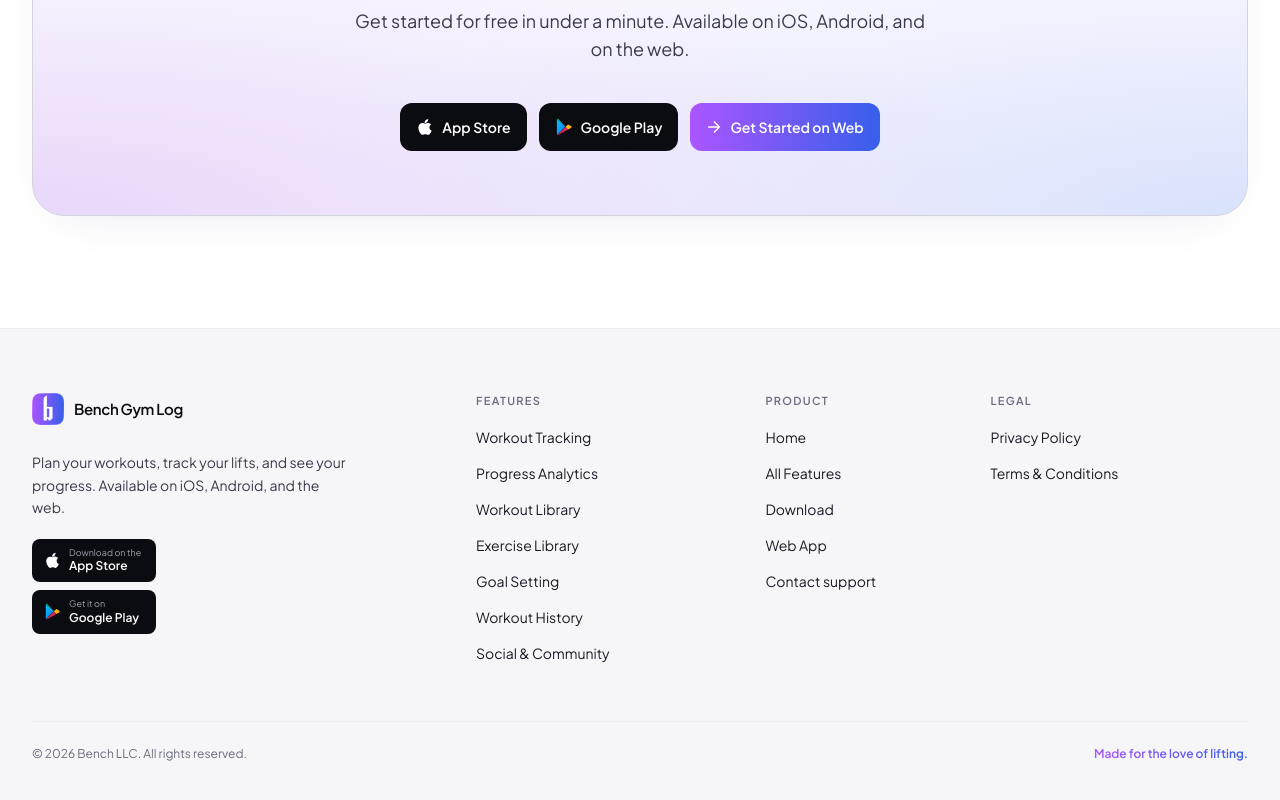
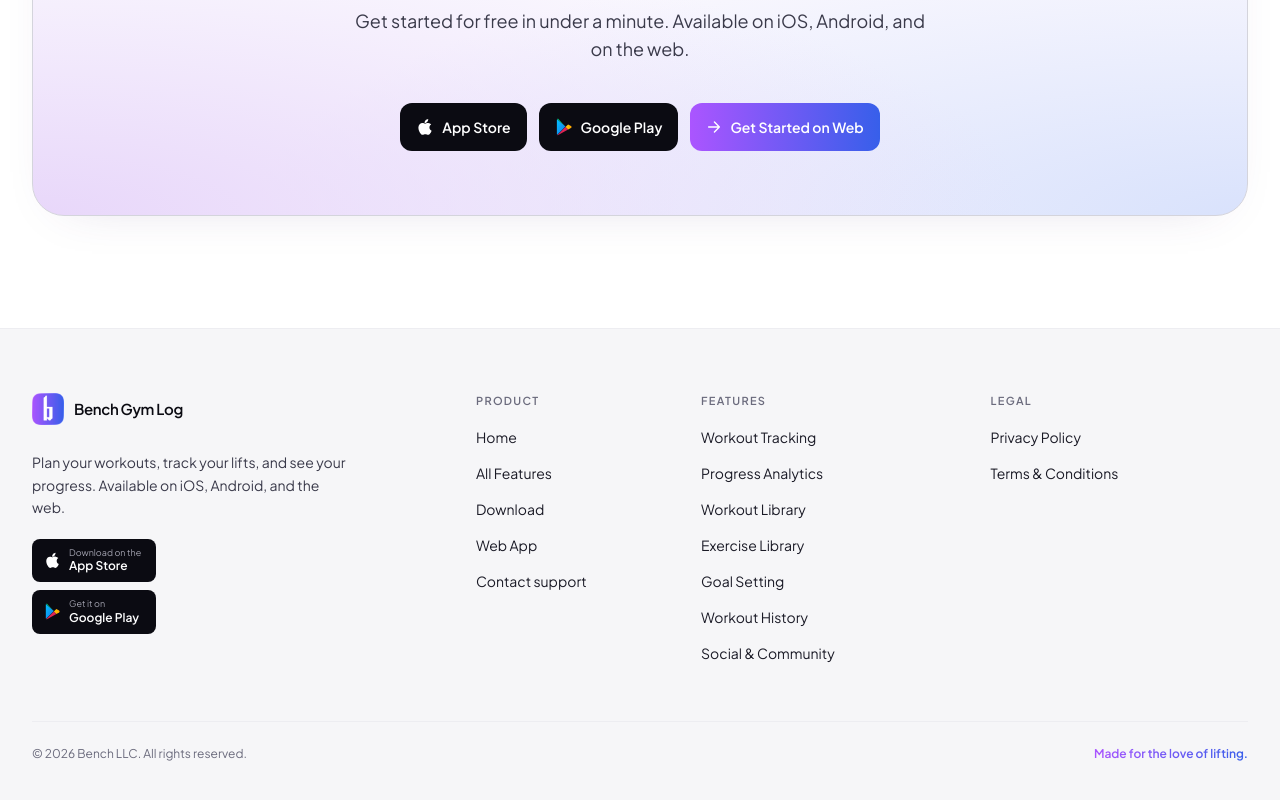
Before and after one commit to sampojwalam/bench-main, a Next.js app: page / in a window 1280 px wide. Shown: the part 6484-7284 px from the top of the page. Built offline with nearby package versions, Linux system fonts and the light colour scheme.

Commit message:
reorder footer section

```diff
--- a/src/components/Footer.tsx
+++ b/src/components/Footer.tsx
@@ -18,7 +18,7 @@
   return (
     <footer className="relative border-t border-ink-100 bg-ink-50">
       <div className="mx-auto max-w-7xl px-5 sm:px-8 py-16">
-        <div className="grid grid-cols-2 gap-x-5 gap-y-9 sm:grid-cols-3 sm:gap-10 lg:grid-cols-[1.6fr_1fr_0.75fr_1fr] lg:gap-8">
+        <div className="grid grid-cols-2 gap-x-5 gap-y-9 sm:grid-cols-3 sm:gap-10 lg:grid-cols-[1.6fr_0.75fr_1fr_1fr] lg:gap-8">
           <div className="col-span-2 sm:col-span-3 lg:col-span-1">
             <Logo />
             <p className="mt-5 text-sm text-ink-500 max-w-xs leading-relaxed">
@@ -80,25 +80,7 @@
             </div>
           </div>
 
-          <div className="row-span-2 sm:row-span-1">
-            <h4 className="text-[11px] uppercase tracking-[0.12em] text-ink-400 font-semibold mb-4">
-              Features
-            </h4>
-            <ul className="space-y-3">
-              {features.map((f) => (
-                <li key={f.slug}>
-                  <Link
-                    href={`/features/${f.slug}`}
-                    className="text-sm text-ink-700 hover:text-ink-900 transition-colors"
-                  >
-                    {f.name}
-                  </Link>
-                </li>
-              ))}
-            </ul>
-          </div>
-
-          <div className="col-start-2 sm:col-start-auto">
+          <div className="min-w-0">
             <h4 className="text-[11px] uppercase tracking-[0.12em] text-ink-400 font-semibold mb-4">
               Product
             </h4>
@@ -132,7 +114,25 @@
             </ul>
           </div>
 
-          <div className="col-start-2 sm:col-start-auto">
+          <div className="row-span-2 sm:row-span-1">
+            <h4 className="text-[11px] uppercase tracking-[0.12em] text-ink-400 font-semibold mb-4">
+              Features
+            </h4>
+            <ul className="space-y-3">
+              {features.map((f) => (
+                <li key={f.slug}>
+                  <Link
+                    href={`/features/${f.slug}`}
+                    className="text-sm text-ink-700 hover:text-ink-900 transition-colors"
+                  >
+                    {f.name}
+                  </Link>
+                </li>
+              ))}
+            </ul>
+          </div>
+
+          <div className="col-start-1 sm:col-start-auto">
             <h4 className="text-[11px] uppercase tracking-[0.12em] text-ink-400 font-semibold mb-4">
               Legal
             </h4>
```
